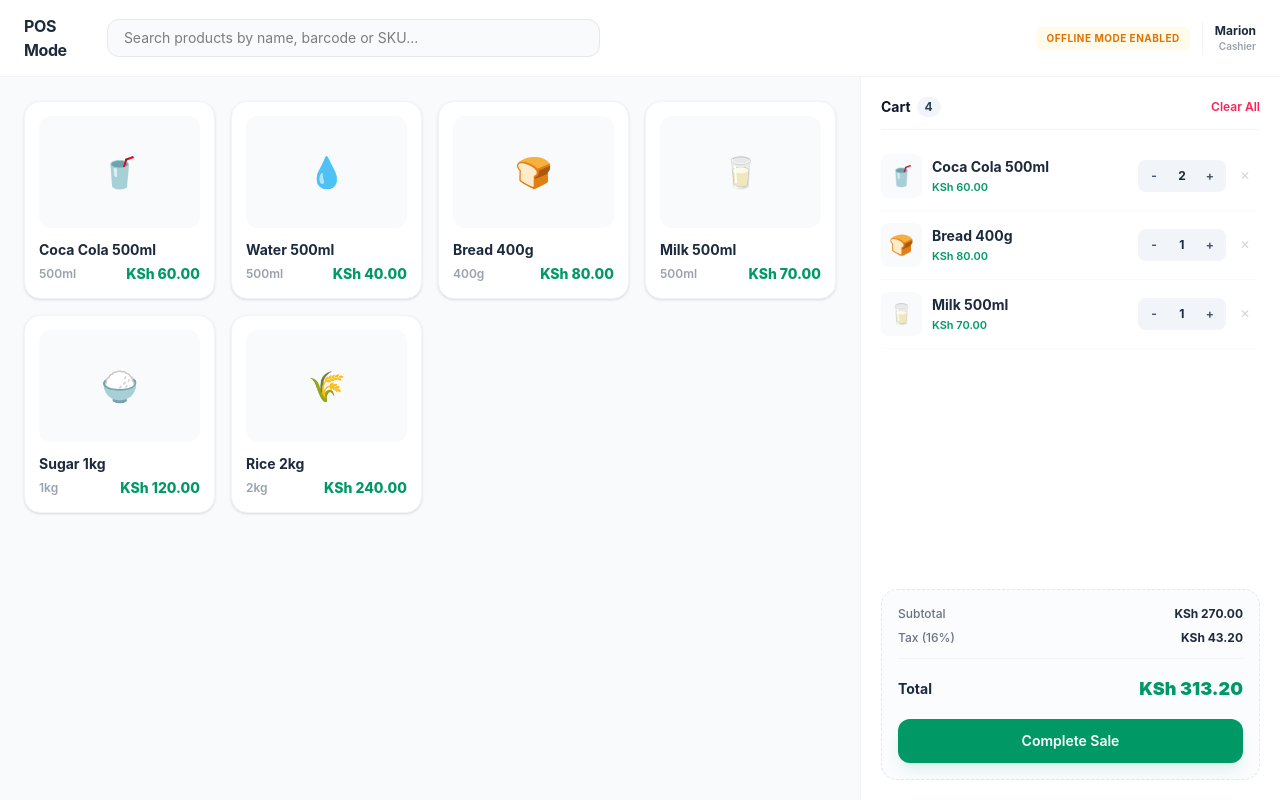
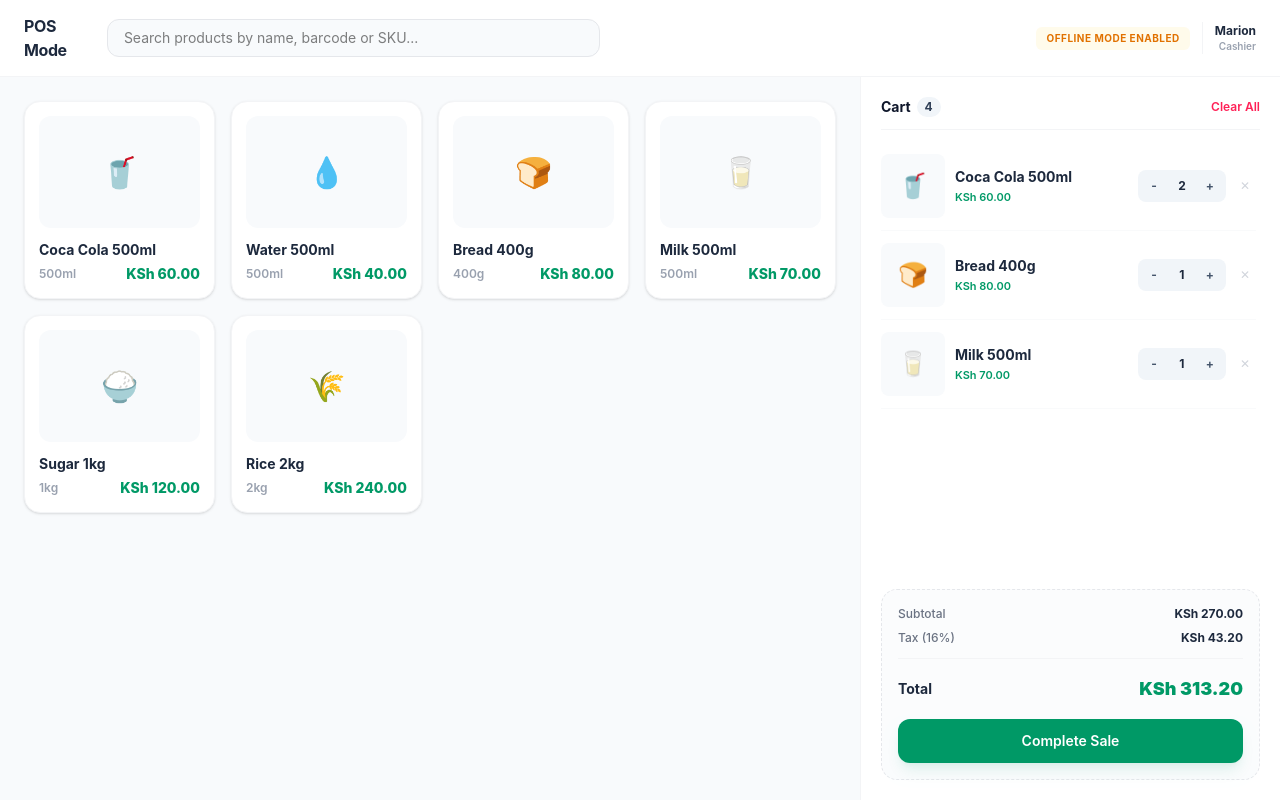
Before and after one commit to marionjemutai/Cashflow.web, a React (Vite) app: page /pos in a window 1280 px wide. Built offline with nearby package versions, Linux system fonts and the light colour scheme.

Commit message:
Update cart item component

```diff
--- a/src/component/ui/pos/CartItem.jsx
+++ b/src/component/ui/pos/CartItem.jsx
@@ -4,7 +4,21 @@ export default function CartItem({ item, onUpdateQty, onRemove }) {
   return (
     <div className="flex items-center justify-between gap-3 py-3 border-b border-gray-50">
       <div className="flex items-center gap-2.5 min-w-0">
-        <span className="text-xl bg-slate-50 p-2 rounded-lg shrink-0">{item.image}</span>
+        <div className="w-16 h-16 bg-slate-50 p-1 rounded-lg shrink-0 flex items-center justify-center">
+          {item.image ? (
+            typeof item.image === 'string' && item.image.startsWith('http') ? (
+              <img
+                src={item.image}
+                alt={item.name}
+                className="w-full h-full object-contain rounded"
+              />
+            ) : (
+              <span className="text-2xl">{item.image}</span>
+            )
+          ) : (
+            <span className="text-2xl">🛒</span>
+          )}
+        </div>
         <div className="min-w-0">
           <h5 className="text-xs sm:text-sm font-bold text-slate-800 truncate">{item.name}</h5>
           <p className="text-[11px] font-semibold text-emerald-600 mt-0.5">KSh {item.price.toFixed(2)}</p>
```
